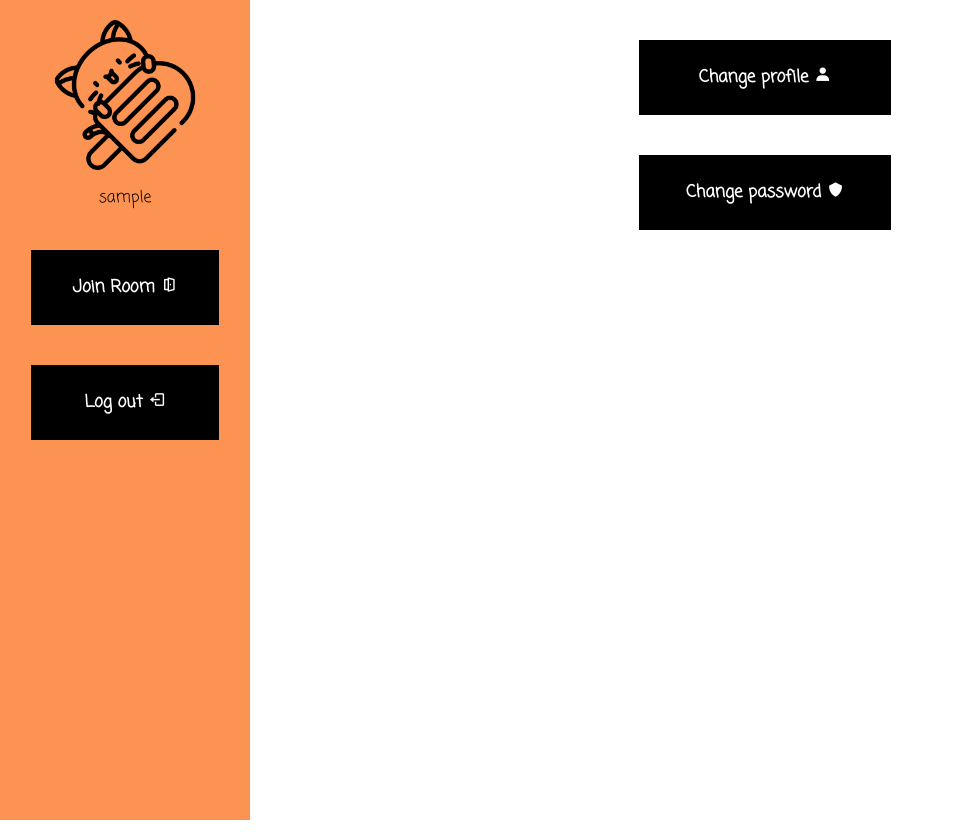
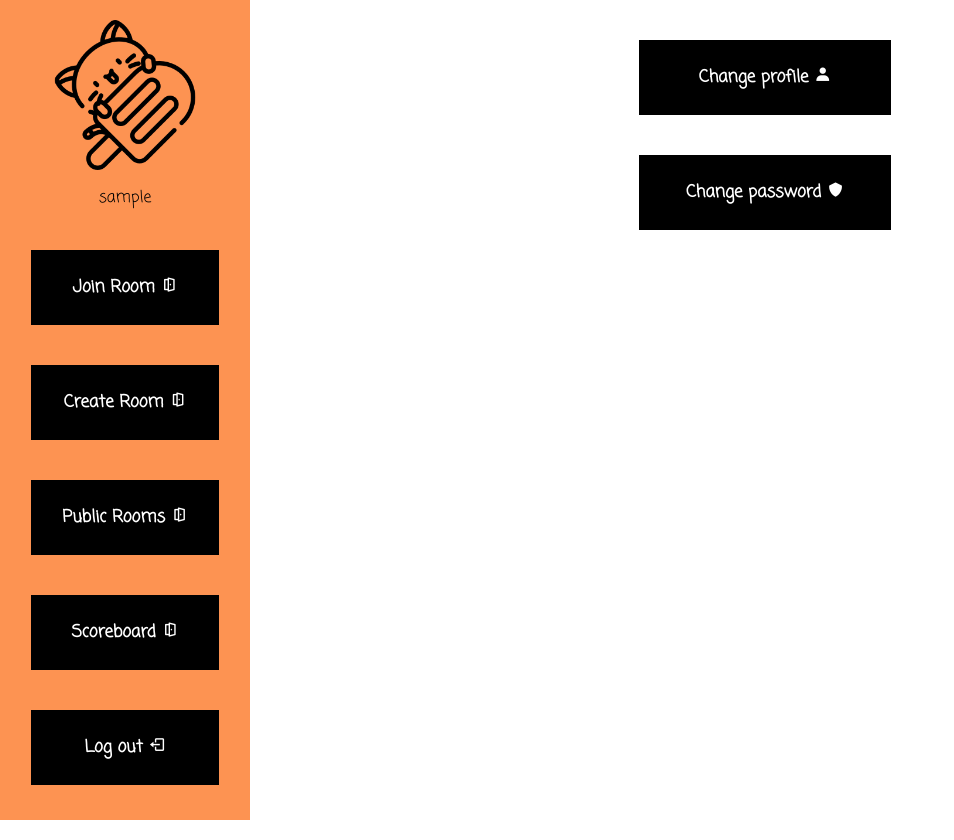
Before and after one commit to MagicianK/Eris, a Django app: page / in a window 1280 px wide. Shown: the whole page, without its empty margins (0-954 px from the left). Run offline with Django 4.2, Linux system fonts and the light colour scheme; the visitor is signed in with stand-in values (Sample User, id 1).

Commit message:
public and private rooms; scoreboard

```diff
--- a/game/models.py
+++ b/game/models.py
@@ -5,18 +5,22 @@ from channels.db import database_sync_to_async
 # Create your models here.
 from django.contrib.auth.models import AbstractUser
 from random import randint
+from asgiref.sync import sync_to_async
 class CustomUser(AbstractUser):
     # field to store user picture
     user_avatar = models.ImageField(upload_to="user_avatars", default=f'user_avatars/profimg/DEFAULT_{randint(1, 13)}.png')
-
+    score = models.IntegerField(default=0)
     # returning username when called
     def __str__(self) -> str:
         return self.username
-
+    @database_sync_to_async
+    def update_score(self, user, score):
+        user.score = score
+        user.save()
 
 class Room(models.Model):
     name = models.CharField(max_length=50)
-
+    public = models.BooleanField(default=True)
 
 class Message(models.Model):
     value = models.CharField(max_length=500)
--- a/game/templates/join.html
+++ b/game/templates/create_room.html
@@ -60,9 +60,11 @@
          <img src="{% static 'img/logo_adams.png' %}" >
        </div>
        <div class="content">
-           <form action="checkview" method="POST" id="post-form">
+           <form action="create_room" method="POST" id="post-form">
                {% csrf_token %}
                <textarea name="room_name" id="room_name" cols="25" rows="5" placeholder="Room"></textarea>
+               <label for="">is public</label>
+               <input type="checkbox" id="is_public" name="is_public" checked>
                <textarea name="username" id="username" cols="25" rows="5" placeholder="Username">{{ user }}</textarea>
                <input type="submit" value="Connect">
             </form>
--- a/game/templates/guest.html
+++ b/game/templates/guest.html
@@ -14,6 +14,8 @@
       </div>
       <div class="content">
           <a href="{% url 'game:join' %}"><button>Join Room <i class='bx bx-door-open icon'></i></button></a>
+          <a href="{% url 'game:public_rooms' %}"><button>Public Rooms <i class='bx bx-door-open icon'></i></button></a>
+
           <div class="or">
           <label>or</label>
           <button onclick="location.href = 'login';" class="float-left submit-button" >Login</button>
--- a/game/templates/room.html
+++ b/game/templates/room.html
@@ -83,6 +83,7 @@
                 'method': 'PLAY',
                 'message': message,
                 'username': '{{ username }}',
+                'userId': '{{ userId }}',
                 'lobby': '{{ room }}',
                 'letterpair': tempBigram,
                 'wordIsValid': await wordIsValid,
@@ -98,6 +99,7 @@
                 'method': 'START',
                 'message': '1337',
                 'username': '{{ username }}',
+                'userId': '{{ userId }}',
                 'lobby': '{{ room }}',
                 'letterpair': tempBigram,
                 'wordIsValid': false,
@@ -155,6 +157,7 @@
                 'method': 'JOIN',
                 'message': '1337',
                 'username': '{{ username }}',
+                'userId': '{{ userId }}',
                 'lobby': '{{ room }}',
                 'letterpair': tempBigram,
                 'wordIsValid': false
--- a/game/templates/user_page.html
+++ b/game/templates/user_page.html
@@ -25,6 +25,9 @@
       </div>
       <div class="options">
           <a href="{% url 'game:join' %}"><button>Join Room <i class='bx bx-door-open icon'></i></button></a>
+          <a href="{% url 'game:room_creation' %}"><button>Create Room <i class='bx bx-door-open icon'></i></button></a>
+          <a href="{% url 'game:public_rooms' %}"><button>Public Rooms <i class='bx bx-door-open icon'></i></button></a>
+          <a href="{% url 'game:scoreboard' %}"><button>Scoreboard <i class='bx bx-door-open icon'></i></button></a>
           <a href="{% url 'account_logout' %}"><button>Log out <i class='bx bx-log-out' ></i></button></a>      </div>
     </div>
     <div class="rightside">
--- a/game/urls.py
+++ b/game/urls.py
@@ -22,5 +22,13 @@ urlpatterns = [
     path("register/", registerView.as_view(), name="registration"),
     path('join/', views.join, name="join"),
     path('join/room/<str:room>/', views.room, name="room"),
-    path('join/checkview', views.checkview, name="checkview")
+    path('join/join_room', views.join_room, name="join_room"),
+
+    path('room_creation/', views.room_creation, name="room_creation"),
+    path('room_creation/room/<str:room>/', views.room, name="room"),
+    path('room_creation/create_room', views.create_room, name="create_room"),
+    path('public_rooms/', views.public_rooms, name="public_rooms"),
+    path('public_rooms/join/room/<str:room>/', views.room, name="room"),
+    path('scoreboard/', views.scoreboard, name="scoreboard"),
+    #path('room_creation/', views.room_creation, name="room_creation"),
 ]
--- a/game/views.py
+++ b/game/views.py
@@ -7,8 +7,8 @@ from django.views.generic import *
 from django.contrib.auth.forms import AuthenticationForm, PasswordChangeForm
 from django.contrib.auth import login
 from django.contrib.auth.views import PasswordChangeView
-from .models import Room, Message
-
+from .models import Room, Message, CustomUser
+from django.utils.crypto import get_random_string
 def user_profile(request):
     if request.user.is_authenticated:
         if request.method == 'POST':
@@ -55,11 +55,17 @@ def login_page(request):
     else:
         form = AuthenticationForm
     return render(request, 'login.html', {'form':form})
-
+def scoreboard(request):
+    users = CustomUser.objects.all()
+    return render(request, 'scoreboard.html', {'users': users})
 def room(request, room):
     username = request.GET.get('username')
+    if request.user.is_authenticated:
+        username = request.user.username
+    if username == None:
+        username = get_random_string(length=10)
     room_details = Room.objects.get(name=room)
-    userId = 0
+    userId = -1
 
     if(request.user.is_authenticated):
         userId = request.user.id
@@ -77,8 +83,30 @@ def join(request):
         return render(request, 'join.html', {'user': user})
 
     return render(request, 'join.html')
+def public_rooms(request):
+    public_rooms = Room.objects.filter(public=True)
+    return render(request, 'public_games.html', {'public_rooms': public_rooms})
+def room_creation(request):
+    if request.user.is_authenticated:
+        user = request.user.username
+        return render(request, 'create_room.html', {'user': user})
 
-def checkview(request):
+    return render(request, 'create_room.html')
+def create_room(request):
+    room = request.POST['room_name']
+    is_public = request.POST.get('is_public', '') == 'on'
+    username = request.POST['username']
+
+    print(room)
+    print(username)
+
+    if Room.objects.filter(name=room).exists():
+        print('exists')
+    else:
+        new_room = Room.objects.create(name=room, public=is_public)
+        new_room.save()
+        return redirect('room/'+room+'/?username='+username)
+def join_room(request):
     room = request.POST['room_name']
     username = request.POST['username']
 
@@ -88,9 +116,7 @@ def checkview(request):
     if Room.objects.filter(name=room).exists():
         return redirect('room/'+room+'/?username='+username)
     else:
-        new_room = Room.objects.create(name=room)
-        new_room.save()
-        return redirect('room/'+room+'/?username='+username)
+        print('nothing')
 
 class registerView(CreateView):
     form_class = CustomUserForm
```
Also changed, not shown: game/consumers.py (+20 -3 lines), game/templates/public_games.html (added, +12 -0 lines), game/templates/scoreboard.html (added, +12 -0 lines), game/migrations/0005_alter_customuser_user_avatar.py (added), game/migrations/0006_room_public_alter_customuser_user_avatar.py (added), game/migrations/0007_customuser_score_alter_customuser_user_avatar.py (added), game/resources/user_avatars/pngegg_EuEEx2M.png (added).
